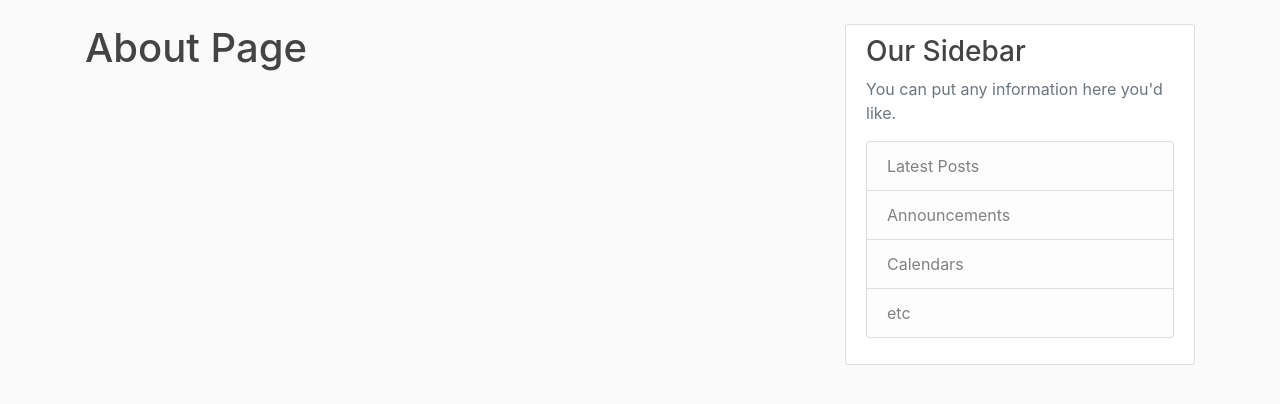
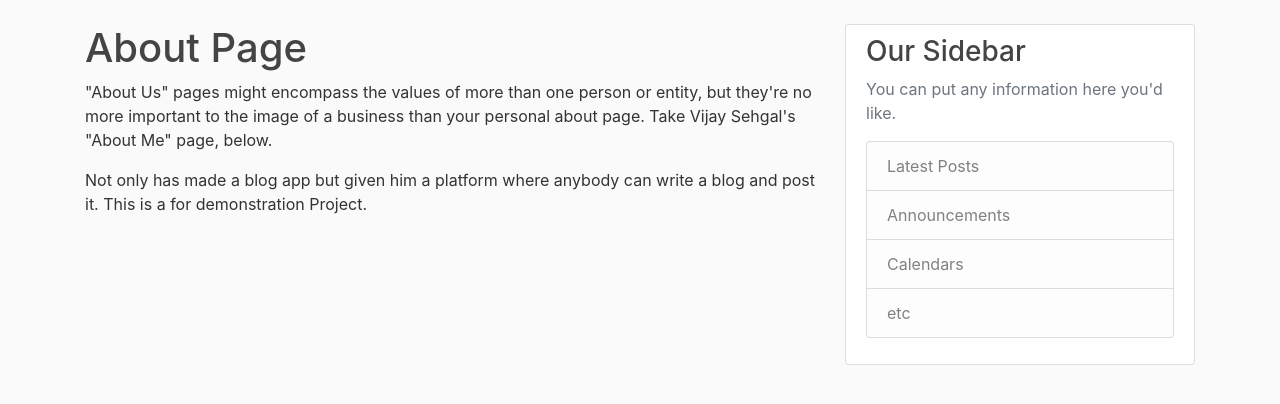
Before and after one commit to shadowdevcode/blog-app, a Django app: page /about/ in a window 1280 px wide. Shown: the part 56-460 px from the top of the page. Run offline with Django 3.2, Linux system fonts and the light colour scheme; some libraries are stand-ins or nearby versions.

Commit message:
Updated about page

```diff
--- a/blog/templates/blog/about.html
+++ b/blog/templates/blog/about.html
@@ -1,4 +1,11 @@
 {% extends "blog/base.html" %}
 {% block content %}
     <h1>About Page</h1>
+    <p>"About Us" pages might encompass the values of more than one person or
+      entity, but they're no more important to the image of a business than your
+      personal about page. Take Vijay Sehgal's "About Me" page, below.
+    </p>
+    <p> Not only has made a blog app but given him a platform where
+      anybody can write a blog and post it. This is a for demonstration Project.
+    </p>
 {% endblock content %}
```
